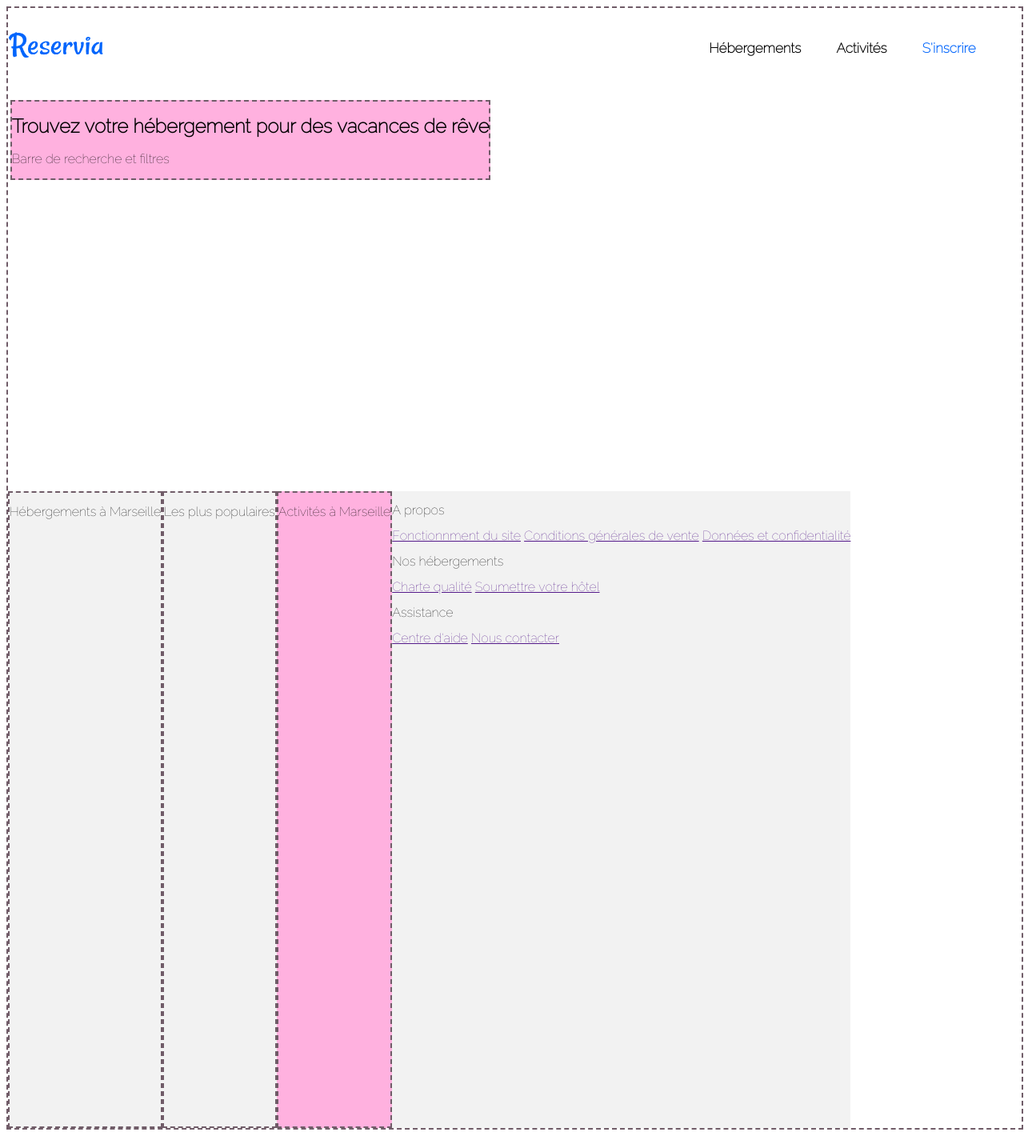
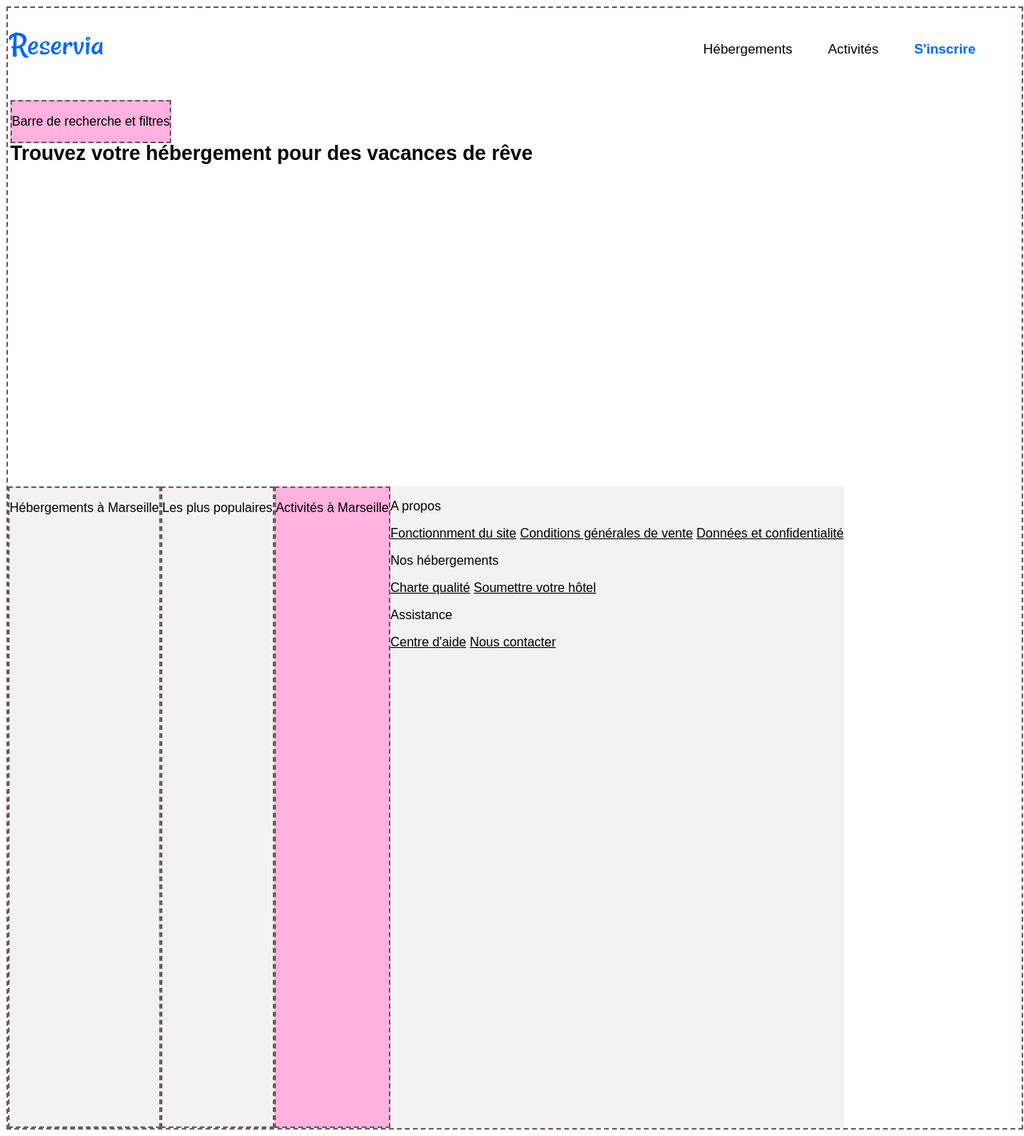
Before and after one commit to Yann-dv/Reservia, a PHP site: page / in a window 1280 px wide. Shown: the whole page at 80% size. Run offline with PHP 8.4, Linux system fonts and the light colour scheme.

Commit message:
correct h1 and debug font-family problem (variablefont)

```diff
--- a/index.html
+++ b/index.html
@@ -21,14 +21,14 @@
             <div id="ancres">
             <a href="">Hébergements</a>
             <a href="">Activités</a>
-            <a href="" style= "color: #0065FC">S'inscrire</a>
+            <a href="" id= "subscrib">S'inscrire</a>
             </div>
     </header>
 
     <body>
 
+        <h1>Trouvez votre hébergement pour des vacances de rêve</h1>
         <section id="searchbar">
-            <B><h1>Trouvez votre hébergement pour des vacances de rêve</h1></B>
             <p>Barre de recherche et filtres</p>
          </section>
 
--- a/style.css
+++ b/style.css
@@ -9,31 +9,34 @@
 
 @font-face {
     font-family: 'raleway_italic';
-    src: url('font/raleway-Italic-VariableFont_wght.ttf') format('ttf'),
-         url('font/raleway-italic-variablefont_wght-webfont.woff2') format('woff2'),
-         url('font/raleway-italic-variablefont_wght-webfont.woff') format('woff');
-    font-weight: normal;
-    font-style: normal;
+    src: 'font/raleway-Italic-VariableFont_wght.ttf' format('ttf'),
+         'font/raleway-italic-variablefont_wght-webfont.woff2' format('woff2'),
+         'font/raleway-italic-variablefont_wght-webfont.woff' format('woff');
+    font-weight: 125 950;
+    font-stretch: 75% 125%;
+    font-style: oblique 0deg 20deg;
     }
 
 @font-face {
     font-family: 'raleway';
-    src: url('font/raleway-VariableFont_wght.ttf') format('ttf'),
-         url('font/raleway-variablefont_wght-webfont.woff2') format('woff2'),
-         url('font/raleway-variablefont_wght-webfont.woff') format('woff');
-    font-weight: normal;
+    src: 'font/raleway-VariableFont_wght.ttf' format('ttf'),
+         'font/raleway-variablefont_wght-webfont.woff2' format('woff2'),
+         'font/raleway-variablefont_wght-webfont.woff' format('woff');
+    font-weight: 125 950;
+    font-stretch: 75% 125%;
     font-style: normal;
     }
 
 header
 {
+    font-family: "raleway", arial, 'Times New Roman', Times, sans-serif;
     display: flex;
     width: 99%;
     position: relative;
     color: #0065FC;
     max-height: 6%;
     justify-content:space-around;
-    font-family: 'raleway', arial, sans-serif;
+
 }
 
 header a img
@@ -55,12 +58,10 @@ header a img
 
 #ancres a
 {
-    font-weight: bold;
     padding: 1em;
     font-size: 17px;
     text-decoration: none;
     margin: 0 3px 0 3px;
-    color: black;
 }
 
 #ancres a:hover
@@ -71,18 +72,33 @@ header a img
     padding: 40px 25px 0 25px;
 }
 
+a:visited
+{
+    color:black;
+}
+
+ #subscrib
+{
+    font-weight: bold;
+    color: #0065FC;
+}
+
 h1
 {
+    position: absolute;
+    top: 20%;
+    left: 1%;
     font-weight: bold;
+    font-size: 25px;
 }
 
 body
 {
+    font-family: "raleway", arial, 'Times New Roman', Times, sans-serif;
     display: flex;
     width: 99%;
     height: 1400px;
     font-size: 0,15%;
-    font-family:'raleway';
     flex-wrap: wrap;
 }
 
@@ -117,6 +133,7 @@ section
 
 footer
 {
+    font-family: "raleway", arial, 'Times New Roman', Times, sans-serif;
     background-color: #F2F2F2;
 }
 /* Fin du to delete */
```
